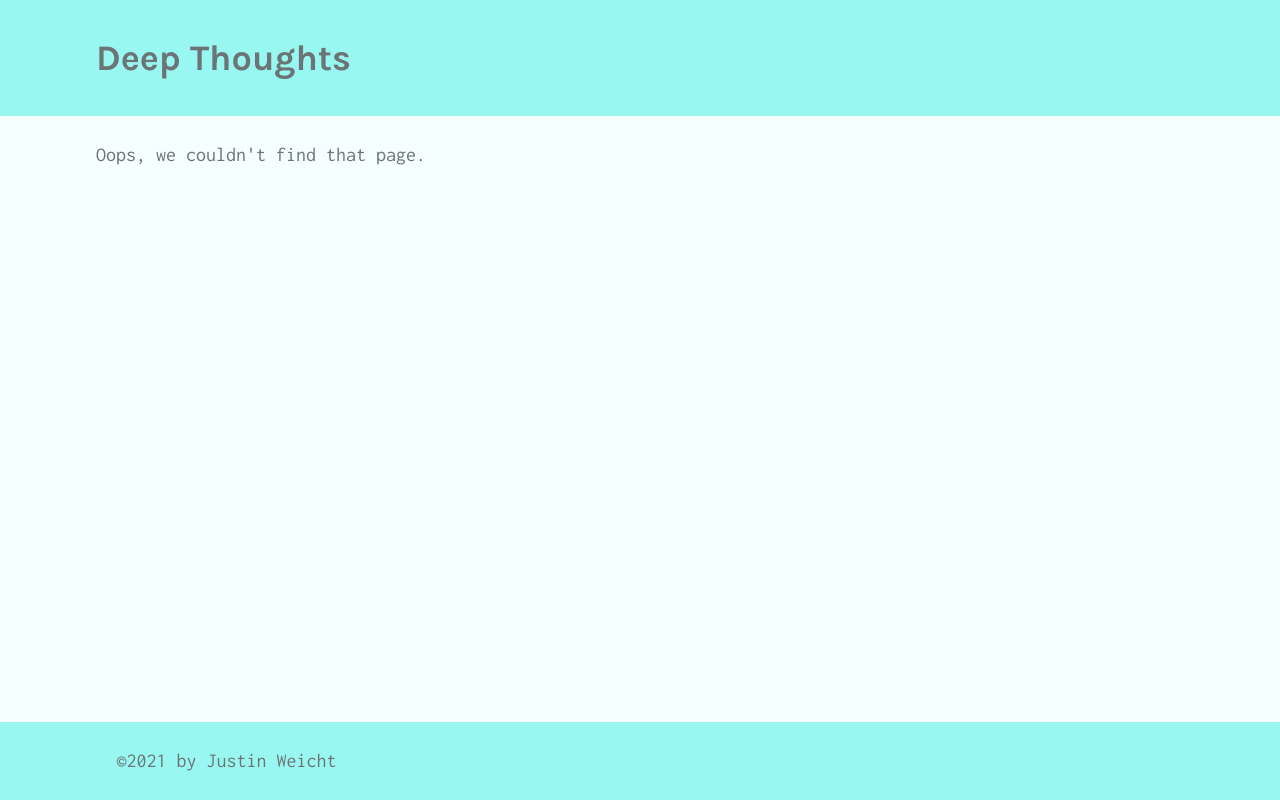
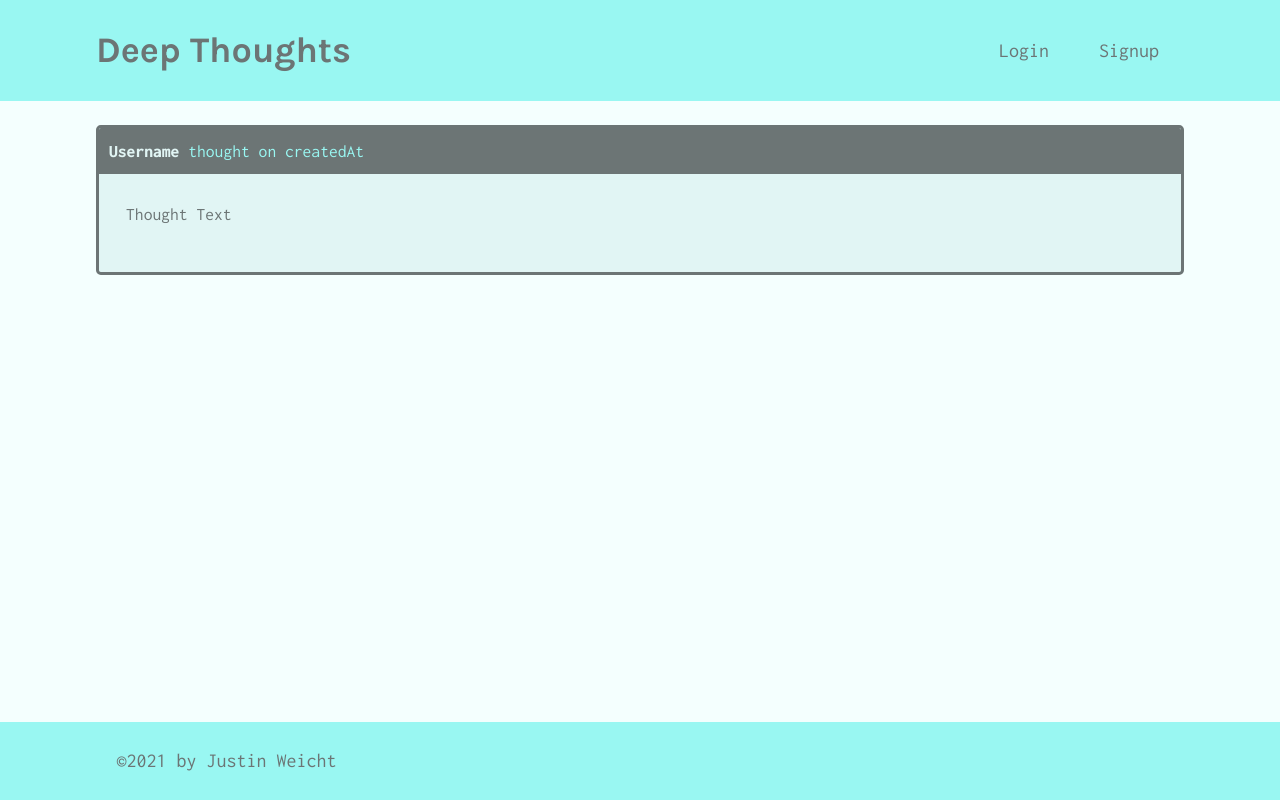
Before and after one commit to JustinWeicht/deep-thoughts, a React (Create React App) app in the folder client/: page /thought/1 in a window 1280 px wide. Built offline with nearby package versions, Linux system fonts and the light colour scheme.

Commit message:
implement nav inks and url params

```diff
--- a/client/src/App.js
+++ b/client/src/App.js
@@ -38,8 +38,8 @@
               <Route exact path="/" component={Home} />
               <Route exact path="/login" component={Login} />
               <Route exact path="/signup" component={Signup} />
-              <Route exact path="/profile" component={Profile} />
-              <Route exact path="/thought" component={SingleThought} />
+              <Route exact path="/profile/:username?" component={Profile} />
+              <Route exact path="/thought/:id" component={SingleThought} />
               <Route component={NoMatch} />
             </Switch>
           </div>
--- a/client/src/components/Header/index.js
+++ b/client/src/components/Header/index.js
@@ -1,10 +1,18 @@
 import React from 'react';
+import { Link } from 'react-router-dom';
 
 const Header = () => {
   return (
     <header className="bg-secondary mb-4 py-2 flex-row align-center">
       <div className="container flex-row justify-space-between-lg justify-center align-center">
-        <h1>Deep Thoughts</h1>
+        <Link to='/'>
+          <h1>Deep Thoughts</h1>
+        </Link>
+
+        <nav className='text-center'>
+          <Link to='/login'>Login</Link>
+          <Link to='/signup'>Signup</Link>
+        </nav>
       </div>
     </header>
   );
--- a/client/src/components/ThoughtList/index.js
+++ b/client/src/components/ThoughtList/index.js
@@ -1,4 +1,5 @@
 import React from 'react';
+import { Link } from 'react-router-dom';
 
 const ThoughtList = ({ thoughts, title }) => {
   if (!thoughts.length) {
@@ -12,15 +13,19 @@
         thoughts.map(thought => (
           <div key={thought._id} className="card mb-3">
             <p className="card-header">
+              <Link to={`/profile/${thought.username}`} style={{ fontWeight: 700 }} className='text-light'>
                 {thought.username}
+              </Link>{' '}
               thought on {thought.createdAt}
             </p>
             <div className="card-body">
+              <Link to={`/thought/${thought._id}`}>
                 <p>{thought.thoughtText}</p>
                 <p className="mb-0">
                   Reactions: {thought.reactionCount} || Click to{' '}
                   {thought.reactionCount ? 'see' : 'start'} the discussion!
                 </p>
+              </Link>
             </div>
           </div>
         ))}
--- a/client/src/pages/SingleThought.js
+++ b/client/src/pages/SingleThought.js
@@ -1,6 +1,10 @@
 import React from 'react';
+import { useParams } from 'react-router';
 
 const SingleThought = props => {
+  const { id: thoughtId } = useParams();
+  console.log(thoughtId);
+
   return (
     <div>
       <div className="card mb-3">
```
Lines whose indentation alone changed are shown as unchanged.
